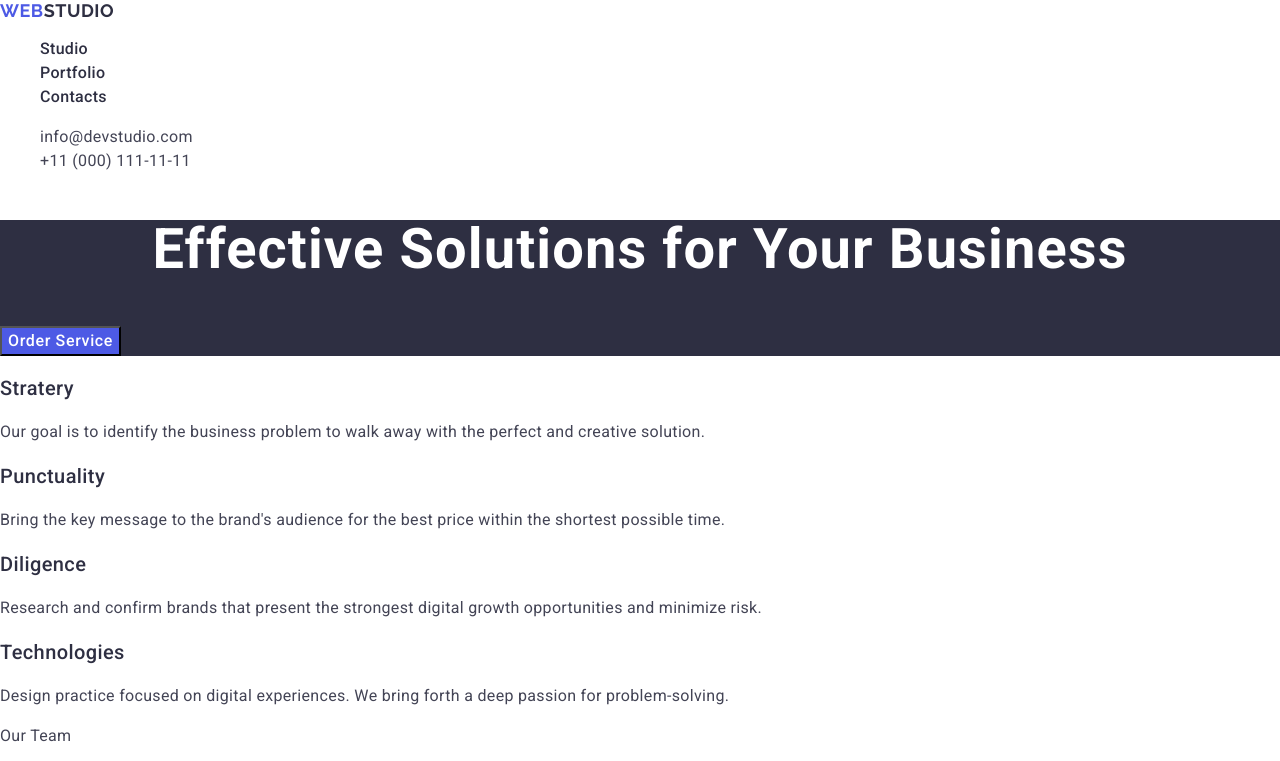
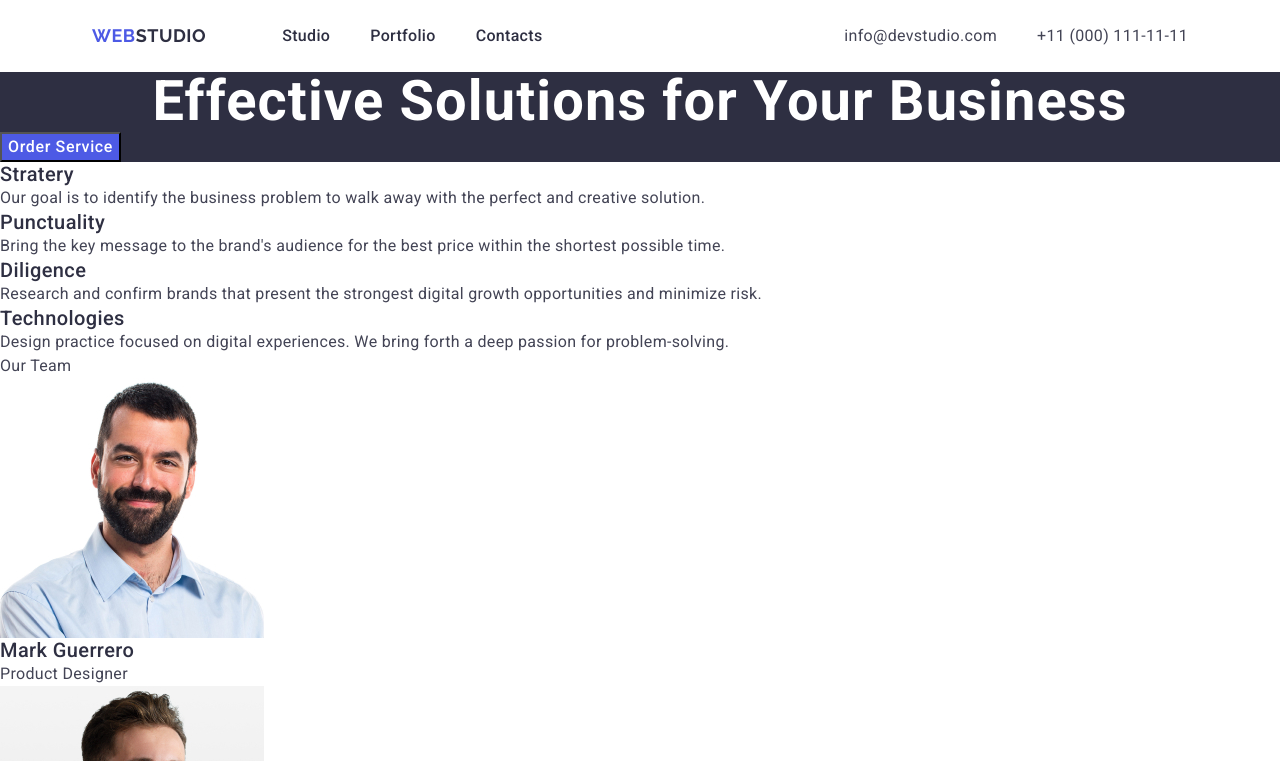
Before and after one commit to Oleksandra20/HW_1, a plain HTML site: page index.html in a window 1280 px wide. Shown: the top 761 px of the page. Drawn offline with nearby package versions, Linux system fonts and the light colour scheme.

Commit message:
add css-styles and html

```diff
--- a/css/styles.css
+++ b/css/styles.css
@@ -5,17 +5,46 @@ body {
   ul,
   li {
     list-style-type: none;
+    margin-top: 0;
+    margin-bottom: 0;
+    padding-left: 0;
+    padding-right: 0;
+  }
+  h1, h2, h3, h4, h5, h6, p{
+    margin-top: 0;
+    margin-bottom: 0;
   }
 
   a {
     text-decoration: none;
   }
 
+  .container {
+max-width: 1128px;
+padding-left: 16px;
+padding-right: 16px;
+margin: 0 auto;
+
+  }
+
   /* #region header */
 
   .header {
+
+  }
+  .header-container {
+    display: flex;
+    justify-content: space-between;
+    align-items: center;
   }
   .nav {
+
+  }
+
+  .logo-container {
+    display: flex;
+    gap: 76px;
+    align-items: center;
   }
   .Logo {
     font-family: "Raleway", sans-serif;
@@ -36,10 +65,16 @@ body {
     color: #2e2f42;
   }
   .menu {
+    display: flex;
+    gap: 40px;
   }
   .menu-item {
+
   }
   .menu-link {
+    padding-top: 24px;
+    padding-bottom: 24px;
+    display: block;
     font-weight: 500;
     font-size: 16px;
     line-height: 1.5;
@@ -52,6 +87,8 @@ body {
   }
 
   .contacts {
+    display: flex;
+    gap: 40px;
   }
   .mail {
     font-weight: 400;
--- a/index.html
+++ b/index.html
@@ -24,7 +24,9 @@ ital,wght@0,700;1,700&family=Roboto:wght@100;400;500;700&display=swap"
   <body>
     <!-- #region header -->
     <header class="header">
+      <div class="container header-container">
       <nav class="nav">
+        <div class="logo-container">
         <a class="Logo" href="./index.html"
           >WEB<span class="logo-span">STUDIO</span></a
         >
@@ -35,11 +37,13 @@ ital,wght@0,700;1,700&family=Roboto:wght@100;400;500;700&display=swap"
           <li class="menu-item"><a class="menu-link" href="#">Portfolio</a></li>
           <li class="menu-item"><a class="menu-link" href="#">Contacts</a></li>
         </ul>
+      </div>
       </nav>
       <ul class="contacts">
         <li><a class="mail" href="mailto:">info@devstudio.com</a></li>
         <li><a class="tel" href="tel:+">+11 (000) 111-11-11</a></li>
       </ul>
+    </div>
     </header>
     <!-- #endregion header -->
     <main>
```
